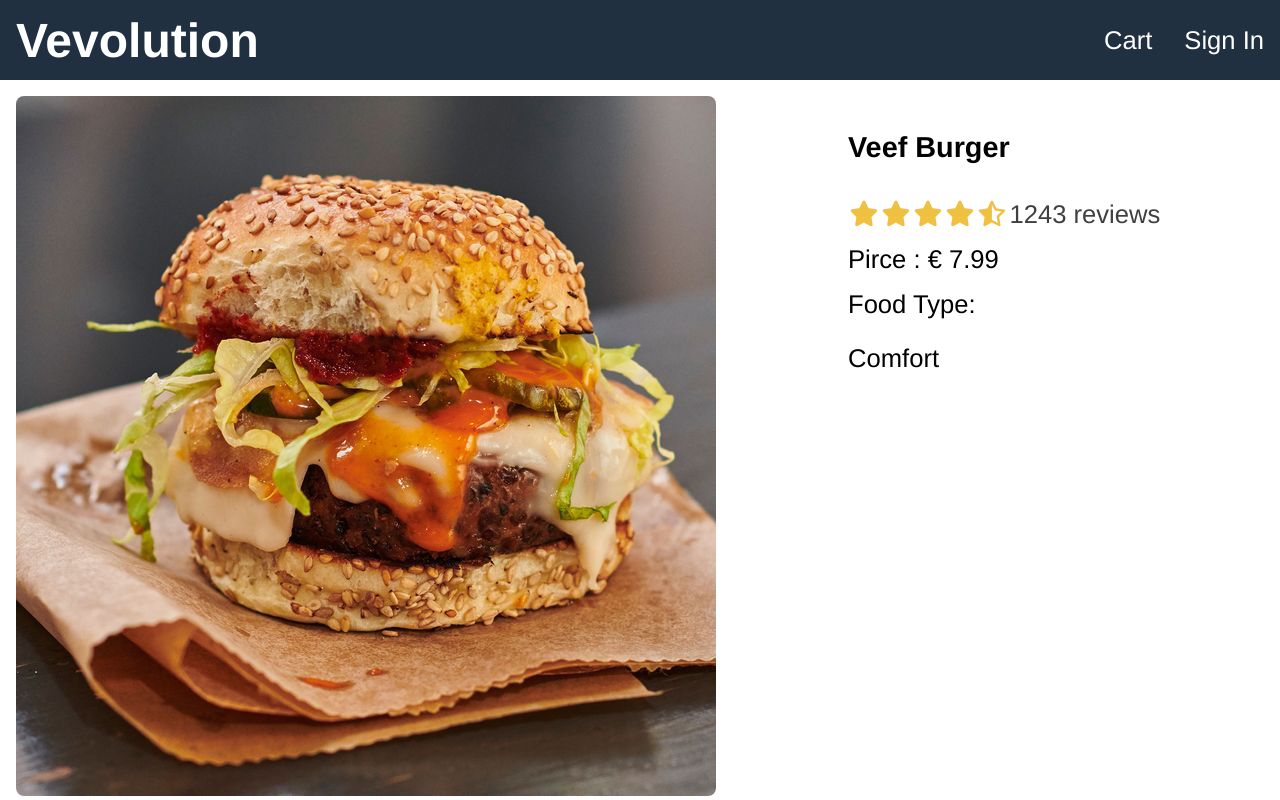
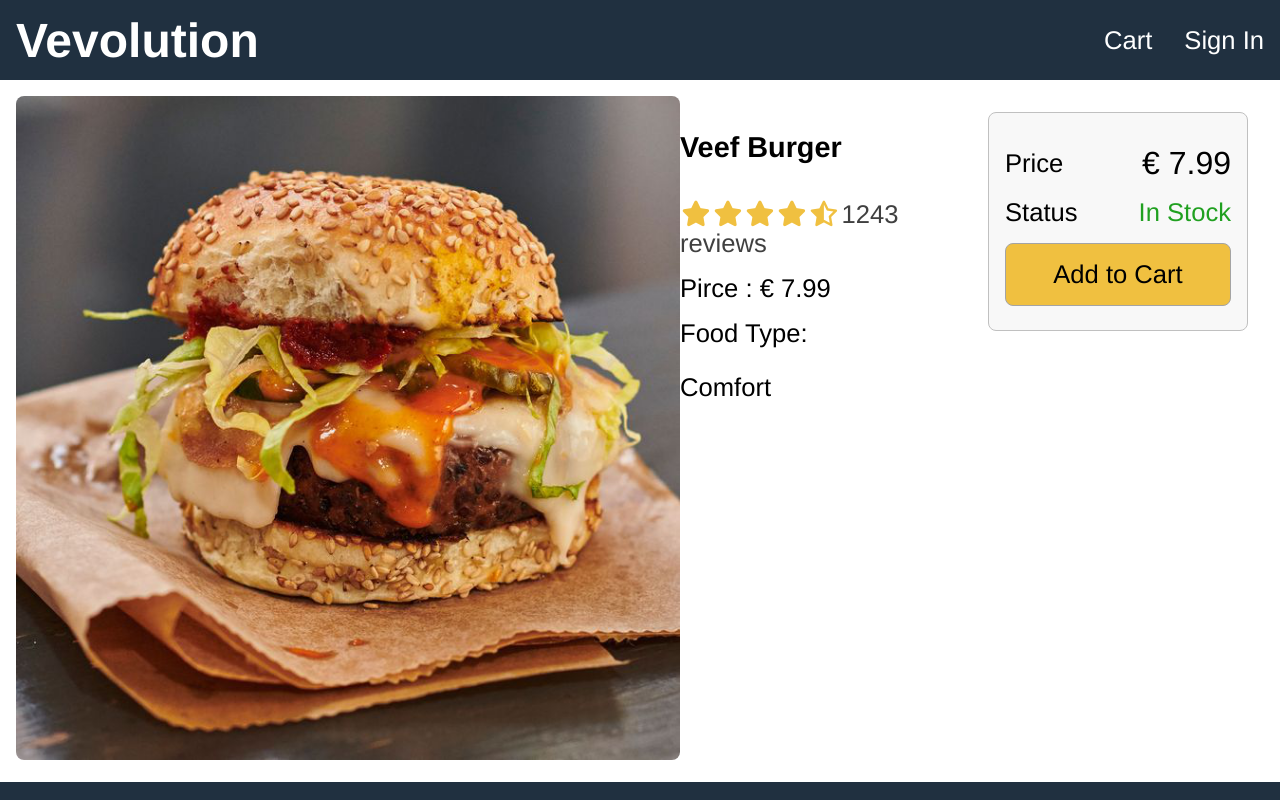
Before and after one commit to goswamiarnab/vevolution, a React (Create React App) app: page /product/1 in a window 1280 px wide. Shown: the top 800 px of the page. Built offline with nearby package versions, Linux system fonts and the light colour scheme.

Commit message:
edit css for productScreen Image

```diff
--- a/src/index.css
+++ b/src/index.css
@@ -105,10 +105,10 @@ a.brand {
   align-items: flex-start;
 }
 .col-1 {
-  flex: 1 1 25rem;
+  flex: 1 1 5rem;
 }
 .col-2 {
-  flex: 2 1 50rem;
+  flex: 2 1 15rem;
 }
 
 /* Image */
--- a/src/screens/HomeScreen.js
+++ b/src/screens/HomeScreen.js
@@ -1,7 +1,6 @@
 import React, { useEffect, useLayoutEffect, useState } from "react";
 import Product from "../components/Product";
 import axios from "axios";
-//import data from "../data";
 
 export default function HomeScreen() {
   const [products, setProducts] = useState([]);
```
